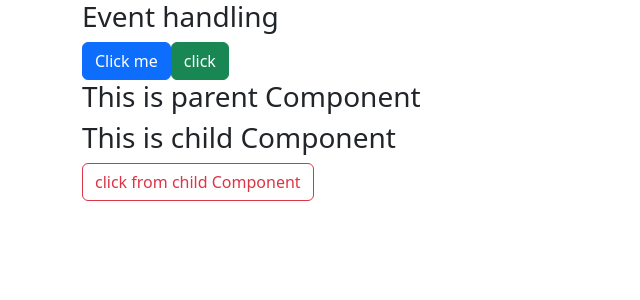
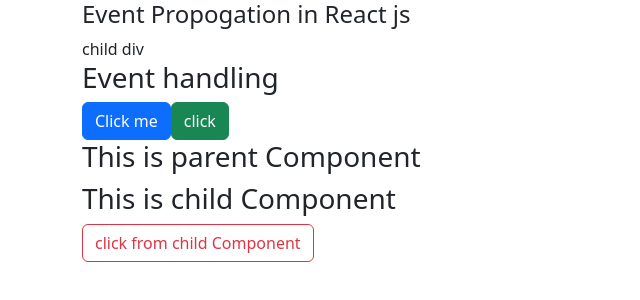
Before and after one commit to Developerramm/mern-stack-development, a React (Vite) app in the folder React/demo3/: page / in a window 1280 px wide. Shown: the top 300 px of the page, without its empty margins (0-640 px from the left). Built offline with nearby package versions, Linux system fonts and the light colour scheme.

Commit message:
event propogation in reaact part 1

```diff
--- a/React/demo3/src/App.jsx
+++ b/React/demo3/src/App.jsx
@@ -1,14 +1,16 @@
-import React from 'react'
-import EventHandling from './Components/EventHandling'
-import ParentComponent from './Components/ParentComponent'
+import React from "react";
+import EventHandling from "./Components/EventHandling";
+import ParentComponent from "./Components/ParentComponent";
+import EventPropogation from "./Components/EventPropogation";
 
 const App = () => {
   return (
-    <div className='container'>
+    <div className="container">
+      <EventPropogation />
       <EventHandling />
       <ParentComponent />
     </div>
-  )
-}
+  );
+};
 
-export default App
+export default App;
--- /dev/null
+++ b/React/demo3/src/Components/EventPropogation.jsx
@@ -0,0 +1,26 @@
+import React from "react";
+
+const EventPropogation = () => {
+  const handleGrandParent = () => {
+    console.log("GrandParent clicked");
+  };
+  const handleParentClick = () => {
+    console.log("Parent clicked ");
+  };
+  const handleChildClick = (event) => {
+    console.log(event);
+    console.log("child clicked");
+  };
+  return (
+    <div>
+      <h4>Event Propogation in React js </h4>
+      <div onClick={handleGrandParent}>
+        <div onClick={handleParentClick}>
+          <div onClick={handleChildClick}>child div</div>
+        </div>
+      </div>
+    </div>
+  );
+};
+
+export default EventPropogation;
```
